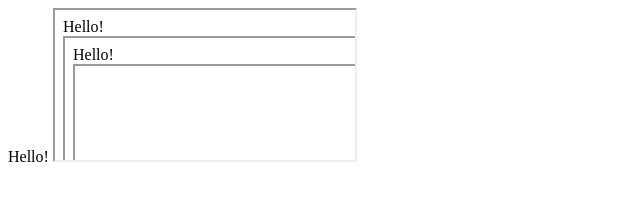
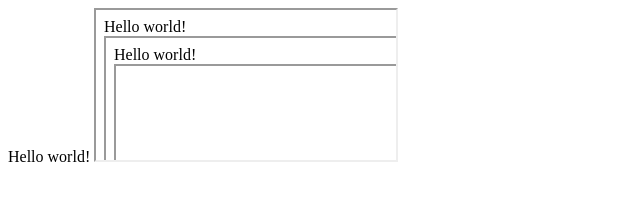
Before and after one commit to karpp/karpp.github.io, a plain HTML site: page index.html in a window 1280 px wide. Shown: the whole page, without its empty margins (0-640 px from the left). Drawn offline with Linux system fonts and the light colour scheme.

Commit message:
Update index.html

```diff
--- a/index.html
+++ b/index.html
@@ -4,7 +4,7 @@
 <title>Test for infinite recursion!</title>
 </head>
 <body>
-  Hello!
+  Hello world!
   <iframe src="karpp.github.io" />
 </body>
 </html>
```
